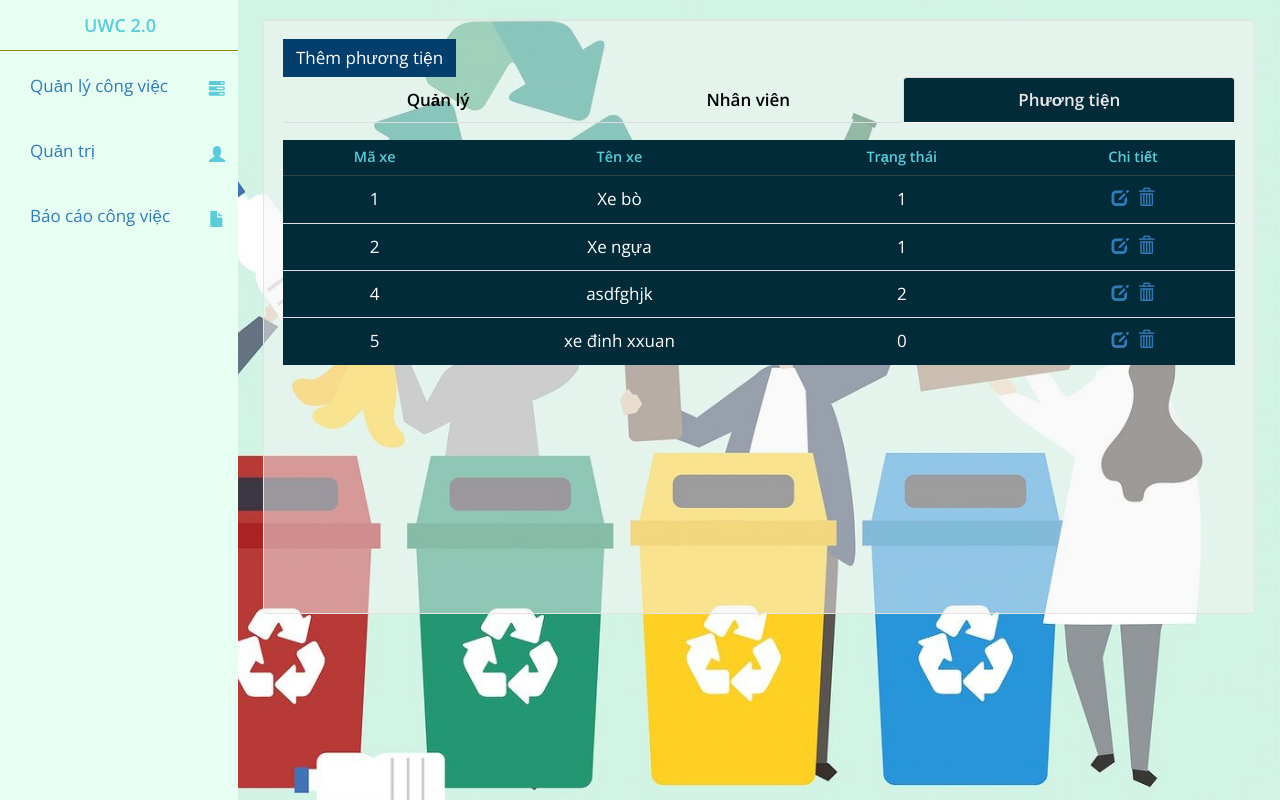
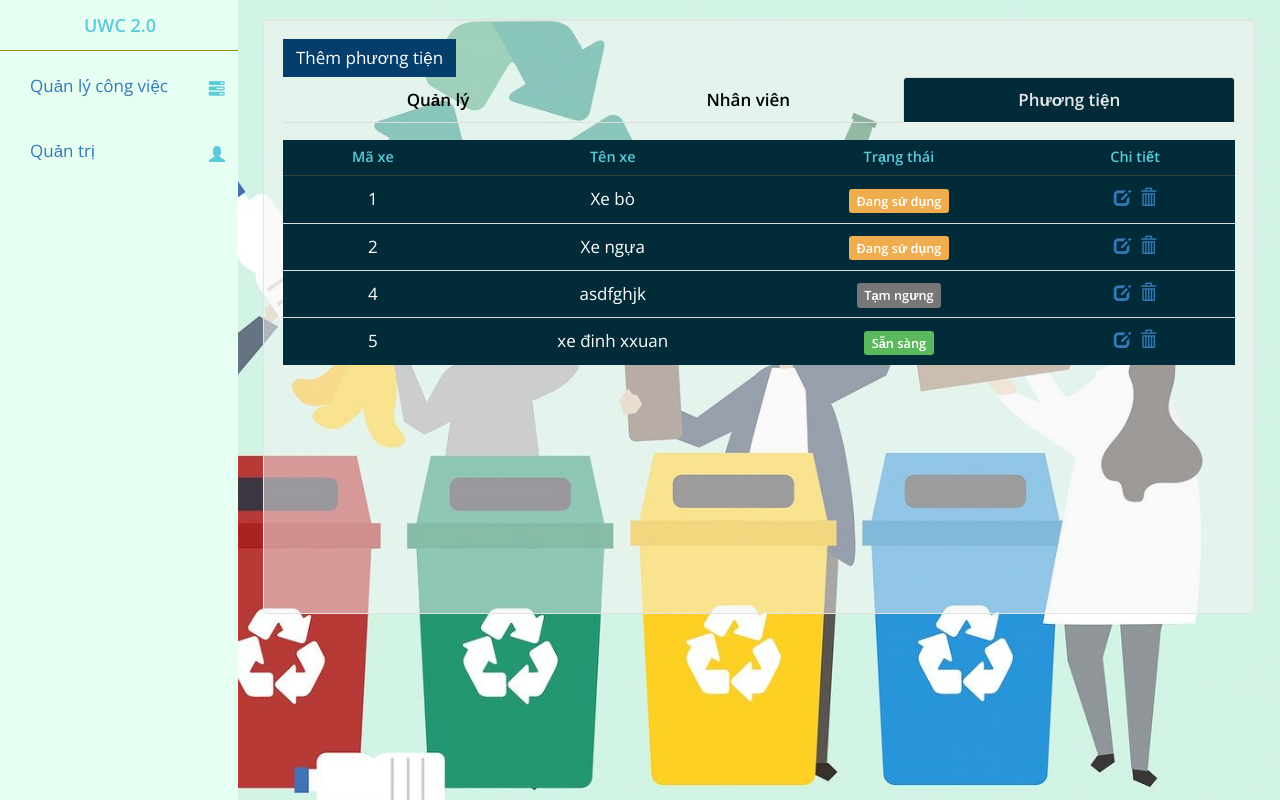
Before and after one commit to TravisMai/CO3001_UWC_HK221, a PHP site: page /admin-manage-vehicle.php in a window 1280 px wide. Run offline with PHP 8.4, Linux system fonts and the light colour scheme; a user stored in the database is signed in; data comes from the database, SQL or seed files in the repository.

Commit message:
2022-12-07 v1

```diff
--- a/uwc/admin-manage-vehicle.php
+++ b/uwc/admin-manage-vehicle.php
@@ -137,7 +137,17 @@ if(isset($_POST['add_new_vehicle'])){
 
                   <td><?php echo $row['vehicle_id']; ?></td>
                   <td><?php echo $row['vehicle_name']; ?></td>
-                  <td><?php echo $row['status']; ?></td>
+                  <td><?php if ($row['status'] == 1) {
+                // echo "In Progress <span style='color:#5bcad9;' class=' glyphicon glyphicon-refresh' >";
+                echo '<small class="label label-warning px-3">Đang sử dụng</small>';
+              } elseif ($row['status'] == 0) {
+                echo '<small class="label label-success px-3">Sẵn sàng</small>';
+                // echo "Completed <span style='color:#00af16;' class=' glyphicon glyphicon-ok' >";
+              } else {
+                echo '<small class="label label-default border px-3">Tạm ngưng</small>';
+              } ?>
+
+                </td>
 
 
                   <td><a title="Update Vehicle" href="update-vehicle.php?vehicle_id=<?php echo $row['vehicle_id']; ?>"><span class="glyphicon glyphicon-edit"></span></a>&nbsp;&nbsp;<a title="Delete" href="?delete_vehicle=delete_vehicle&vehicle_id=<?php echo $row['vehicle_id']; ?>"><span class="glyphicon glyphicon-trash"></span>
--- a/uwc/include/sidebar.php
+++ b/uwc/include/sidebar.php
@@ -74,7 +74,7 @@
         <li <?php if($page_name == "Task_Info" ){echo "class=\"active\"";} ?>><a href="task-info.php">Quản lý công việc<span style="font-size:16px; color:#5bcad9;" class="pull-right hidden-xs showopacity glyphicon glyphicon-tasks" ></span></a></li>
         <!--li <?php if($page_name == "Attendance" ){echo "class=\"active\"";} ?>><a href="attendance-info.php">Attendance <span style="font-size:16px; color:#5bcad9;" class="pull-right hidden-xs showopacity glyphicon glyphicon-calendar"></span></a></li-->
         <li <?php if($page_name == "Admin" ){echo "class=\"active\"";} ?>><a href="manage-admin.php">Quản trị<span style="font-size:16px; color:#5bcad9;" class="pull-right hidden-xs showopacity glyphicon glyphicon-user"></span></a></li>
-        <li <?php if($page_name == "Daily-Task-Report" ){echo "class=\"active\"";} ?>><a href="daily-task-report.php">Báo cáo công việc<span style="font-size:16px; color:#5bcad9;" class="pull-right hidden-xs showopacity glyphicon glyphicon-file"></span></a></li>
+        <!-- <li <?php if($page_name == "Daily-Task-Report" ){echo "class=\"active\"";} ?>><a href="daily-task-report.php">Báo cáo công việc<span style="font-size:16px; color:#5bcad9;" class="pull-right hidden-xs showopacity glyphicon glyphicon-file"></span></a></li> -->
         <!--li <?php if($page_name == "Daily-Attennce-Report" ){echo "class=\"active\"";} ?>><a href="daily-attendance-report.php">Attendance Report<span style="font-size:16px; color:#5bcad9;" class="pull-right hidden-xs showopacity glyphicon glyphicon-file"></span></a></li>
         <li ><a href="?logout=logout">Logout<span style="font-size:16px; color:#5bcad9;" class="pull-right hidden-xs showopacity glyphicon glyphicon-log-out"></span></a></li-->
       </ul>
--- a/uwc/index.php
+++ b/uwc/index.php
@@ -54,7 +54,7 @@ include("include/login_header.php");
 			<div class="form-group" ng-class="{'has-error': loginForm.password.$invalid && loginForm.password.$dirty, 'has-success': loginForm.password.$valid}">
 			<input type="password" class="form-control rounded-0" placeholder="Password" name="admin_password"/>
 			</div> -->
-			<button type="submit" name="login_btn" class="btn btn-info pull-right">Login</button>
+			<button type="submit" name="login_btn" class="btn btn-info pull-right">Đăng nhập</button>
 		</form>
 	</div>
 </div>
```
